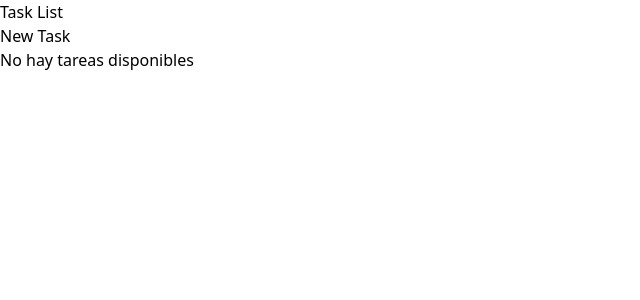
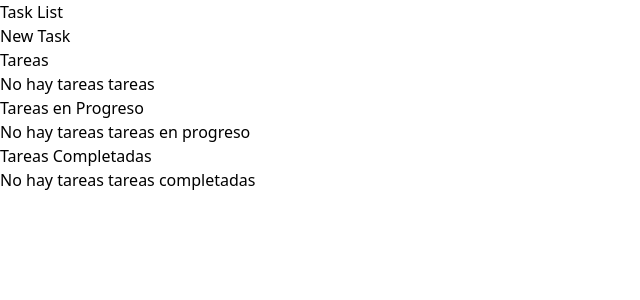
Before and after one commit to SirEduardo/bootcamp-project-12, a React (Vite) app in the folder project-12/: page / in a window 1280 px wide. Shown: the top 300 px of the page, without its empty margins (0-640 px from the left). Built offline with nearby package versions, Linux system fonts and the light colour scheme.

Commit message:
Update TaskList.jsx

```diff
--- a/project-12/src/pages/TaskList/TaskList.jsx
+++ b/project-12/src/pages/TaskList/TaskList.jsx
@@ -1,35 +1,52 @@
-import {  useContext } from "react";
-import { TaskCards } from "../../Components/TaskCards/TaskCards";
+import { useContext } from "react";
 import { TaskContext } from "../../Components/TaskContext/TaskContext";
-
+import { TaskSection } from "../../Components/TaskSection/TaskSection";
 
 const TaskList = () => {
-  const { tasks, deleteTask } = useContext(TaskContext)
+  console.log("soy la lista y me renderizo");
+
+  const { tasks, deleteTask, updateTaskStatus } = useContext(TaskContext);
 
   if (!Array.isArray(tasks)) {
-    return <p className="text-center text-gray-500">Error: Las tareas no se han cargado correctamente.</p>;
+    return (
+      <p className="text-center text-gray-500">
+        Error: Las tareas no se han cargado correctamente.
+      </p>
+    );
   }
 
+  const notStartedTasks = tasks.filter((task) => task.status === "not_started");
+  const inProgressTasks = tasks.filter((task) => task.status === "in_progress");
+  const completedTasks = tasks.filter((task) => task.status === "completed");
+
   return (
-    <div className="h-svh bg-slate-300 flex justify-center gap-5 pt-10">
-    {tasks.length === 0 ? (
-      <p className="text-center text-gray-500">No hay tareas disponibles</p>
-    ) : (
-      tasks.map((task) => (
-        <TaskCards
-          key={task.id}
-          title={task.title}
-          tag={task.tag}
-          priority={task.priority}
-          date={task.date}
-          onDelete={() => deleteTask(task.id)}
-        />
-
-      ))
-    )}
-
+    <div className="min-h-screen bg-slate-300 flex justify-around gap-5 pt-10 pb-10">
+      <TaskSection
+        title="Tareas"
+        tasks={notStartedTasks}
+        status="not_started"
+        color="border-black"
+        updateTaskStatus={updateTaskStatus}
+        deleteTask={deleteTask}
+      />
+      <TaskSection
+        title="Tareas en Progreso"
+        tasks={inProgressTasks}
+        status="in_progress"
+        color="border-yellow-600 text-yellow-600"
+        updateTaskStatus={updateTaskStatus}
+        deleteTask={deleteTask}
+      />
+      <TaskSection
+        title="Tareas Completadas"
+        tasks={completedTasks}
+        status="completed"
+        color="border-green-500 text-green-500"
+        updateTaskStatus={updateTaskStatus}
+        deleteTask={deleteTask}
+      />
     </div>
   );
 };
 
-export default TaskList;
+export default TaskList
```
